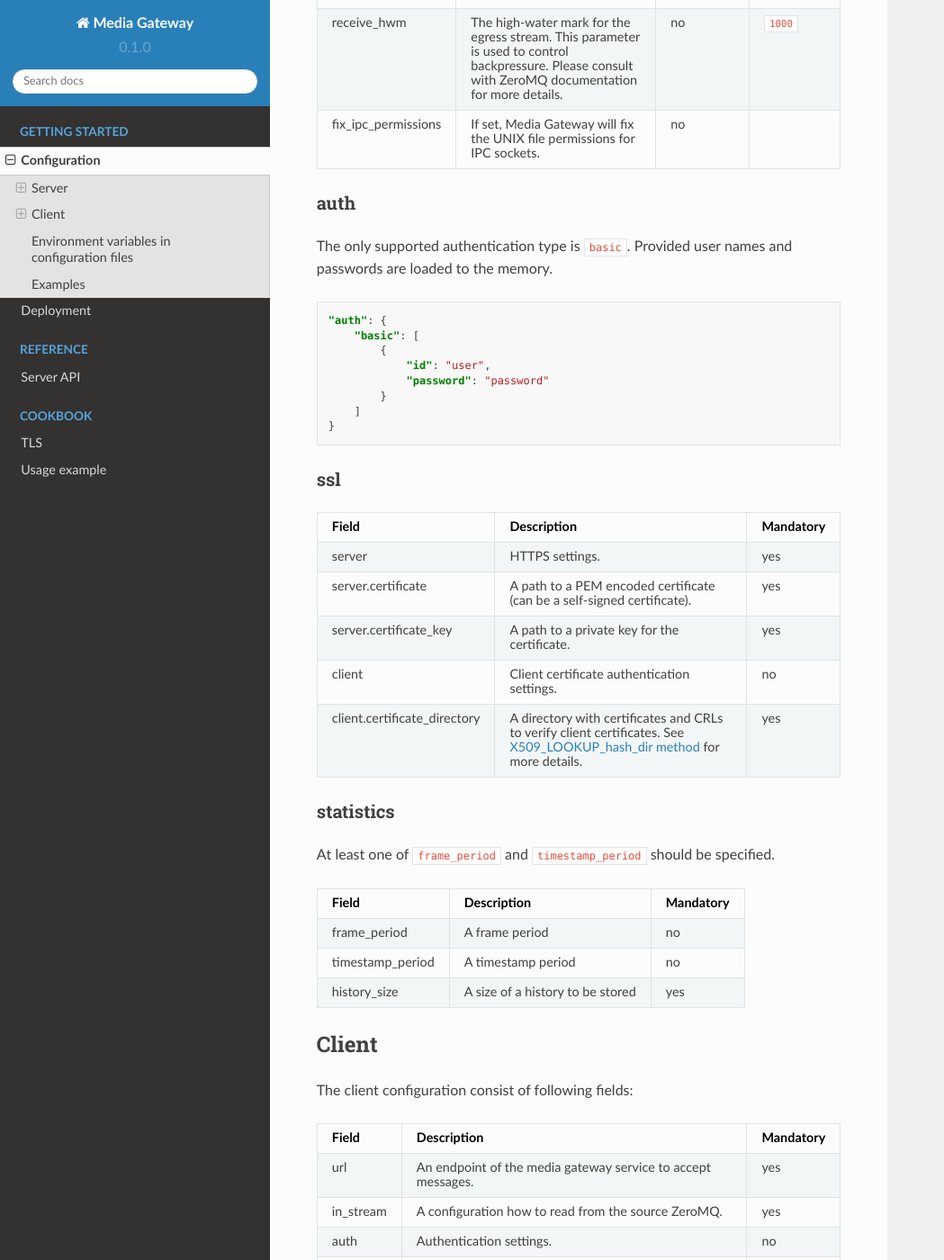
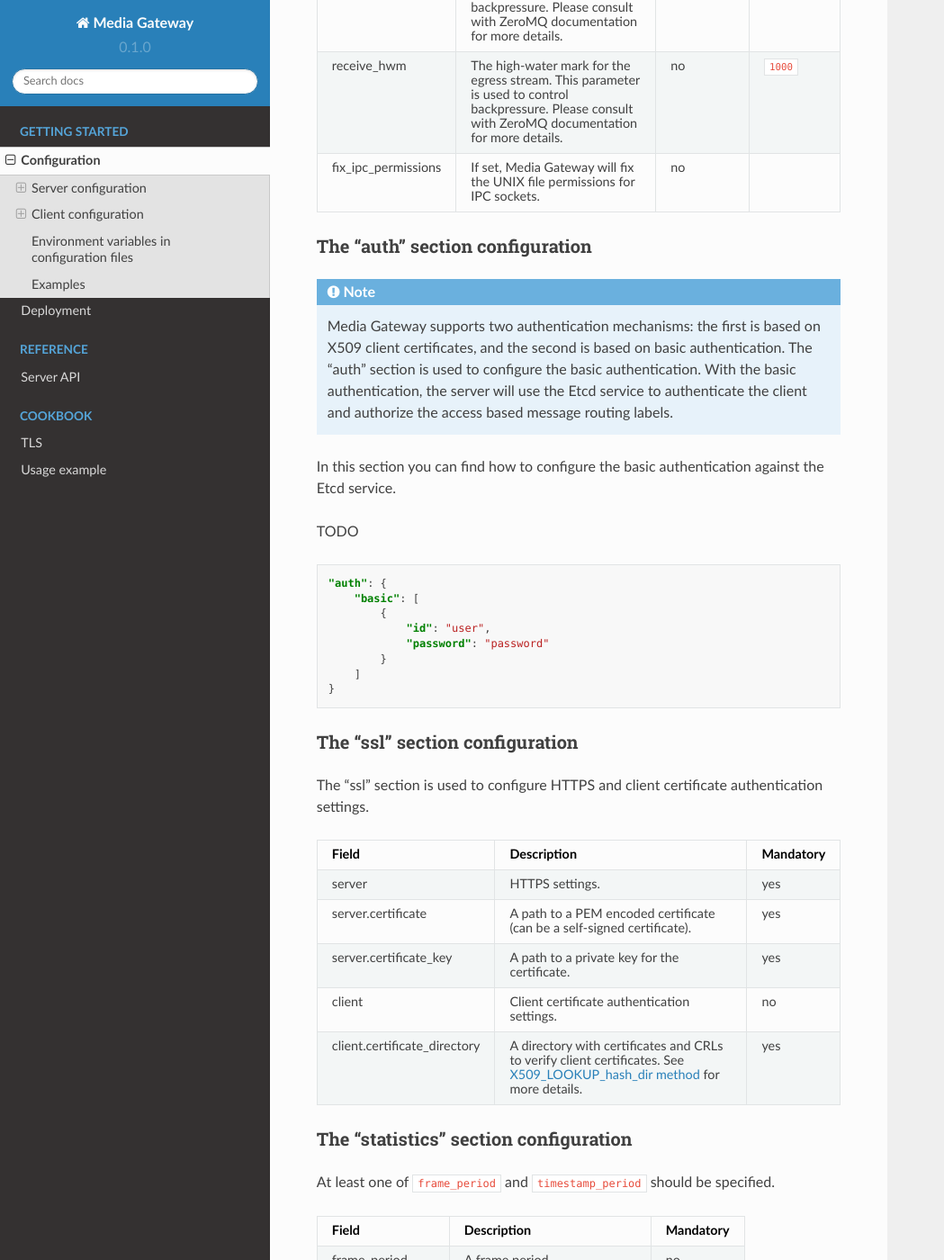
Before and after one commit to insight-platform/MediaGateway, a Sphinx documentation site: the page built from docs/source/getting_started/0_configuration.rst, in a window 1280 px wide and 1400 px high, scrolled down 1204 px. Shown: the whole window at 90% size, without its empty margins (0-1049 px from the left). Built offline with Sphinx 7.4.7 and the Read the Docs theme 2.0.0, drawn with Linux system fonts in a browser that asks for light colours; some of the changed text lies outside the part shown.

Commit message:
documentation update

```diff
--- a/docs/source/getting_started/0_configuration.rst
+++ b/docs/source/getting_started/0_configuration.rst
@@ -3,10 +3,10 @@ Configuration
 
 Both server and client applications are configured via JSON files.
 
-Server
-------
+Server configuration
+--------------------
 
-The server configuration consists of following fields:
+The server configuration is managed with the following configuration attributes:
 
 .. list-table::
     :header-rows: 1
@@ -33,8 +33,10 @@ The server configuration consists of following fields:
       - Statistics settings.
       - no
 
-out_stream
-^^^^^^^^^^
+The "out_stream" section configuration
+^^^^^^^^^^^^^^^^^^^^^^^^^^^^^^^^^^^^^^
+
+The section defines how to write to the target ZeroMQ socket.
 
 .. list-table::
     :header-rows: 1
@@ -76,10 +78,16 @@ out_stream
       - no
       -
 
-auth
-^^^^
+The "auth" section configuration
+^^^^^^^^^^^^^^^^^^^^^^^^^^^^^^^^
 
-The only supported authentication type is ``basic``. Provided user names and passwords are loaded to the memory.
+.. note::
+
+    Media Gateway supports two authentication mechanisms: the first is based on X509 client certificates, and the second is based on basic authentication. The "auth" section is used to configure the basic authentication. With the basic authentication, the server will use the Etcd service to authenticate the client and authorize the access based message routing labels.
+
+In this section you can find how to configure the basic authentication against the Etcd service.
+
+TODO
 
 .. code-block:: json
 
@@ -92,8 +100,11 @@ The only supported authentication type is ``basic``. Provided user names and pas
         ]
     }
 
-ssl
-^^^
+The "ssl" section configuration
+^^^^^^^^^^^^^^^^^^^^^^^^^^^^^^^
+
+The "ssl" section is used to configure HTTPS and client certificate authentication settings.
+
 .. list-table::
     :header-rows: 1
 
@@ -116,8 +127,8 @@ ssl
       - A directory with certificates and CRLs to verify client certificates. See `X509_LOOKUP_hash_dir method <https://www.openssl.org/docs/man1.1.1/man3/X509_LOOKUP_hash_dir.html>`_ for more details.
       - yes
 
-statistics
-^^^^^^^^^^
+The "statistics" section configuration
+^^^^^^^^^^^^^^^^^^^^^^^^^^^^^^^^^^^^^^
 
 At least one of ``frame_period`` and ``timestamp_period`` should be specified.
 
@@ -137,10 +148,10 @@ At least one of ``frame_period`` and ``timestamp_period`` should be specified.
       - A size of a history to be stored
       - yes
 
-Client
-------
+Client configuration
+--------------------
 
-The client configuration consist of following fields:
+The client configuration is managed with the following configuration attributes:
 
 .. list-table::
     :header-rows: 1
@@ -164,8 +175,10 @@ The client configuration consist of following fields:
       - Statistics settings.
       - no
 
-in_stream
-^^^^^^^^^
+The "in_stream" section configuration
+^^^^^^^^^^^^^^^^^^^^^^^^^^^^^^^^^^^^^
+
+The section defines how to read messages from the source ZeroMQ socket. Those messages will be sent to the media gateway service.
 
 .. list-table::
     :header-rows: 1
@@ -195,10 +208,15 @@ in_stream
       - The maximum number of read messages for non-blocking mode.
       - yes
 
-auth
-^^^^
+The "auth" section configuration
+^^^^^^^^^^^^^^^^^^^^^^^^^^^^^^^^
 
-The only supported authentication type is ``basic``.
+.. note::
+
+    Media Gateway supports two authentication mechanisms: the first is based on X509 client certificates, and the second is based on basic authentication. The "auth" section is used to configure the basic authentication. With the basic authentication, the server will use the Etcd service to authenticate the client and authorize the access based message routing labels.
+
+
+In this section you can find how to configure the basic authentication.
 
 .. code-block:: json
 
@@ -209,8 +227,11 @@ The only supported authentication type is ``basic``.
         }
     }
 
-ssl
-^^^
+The "ssl" section configuration
+^^^^^^^^^^^^^^^^^^^^^^^^^^^^^^^
+
+The "ssl" section is used to configure HTTPS and client certificate authentication settings.
+
 .. list-table::
     :header-rows: 1
 
@@ -233,8 +254,8 @@ ssl
       - A path to a PEM encoded PKCS #8 formatted private key
       - yes
 
-statistics
-^^^^^^^^^^
+The "statistics" section configuration
+^^^^^^^^^^^^^^^^^^^^^^^^^^^^^^^^^^^^^^
 
 At least one of ``frame_period`` and ``timestamp_period`` should be specified.
 
```
Also changed, not shown: README.md (+24 -24 lines), docs/source/getting_started/1_deployment.rst (+6 -6 lines), docs/source/index.rst (+5 -5 lines).
